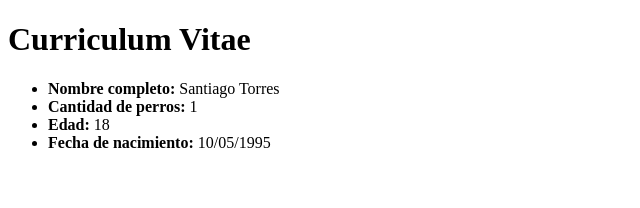
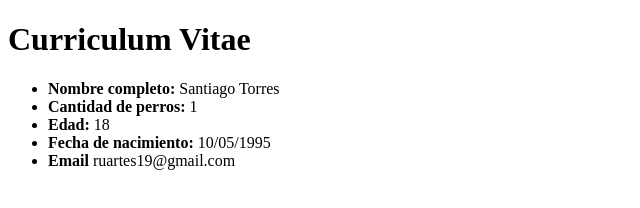
Before and after one commit to santiruartes/nucba2717, a plain HTML site: page index.html in a window 1280 px wide. Shown: the whole page, without its empty margins (0-640 px from the left). Drawn offline with Linux system fonts and the light colour scheme.

Commit message:
Email agregado

```diff
--- a/index.html
+++ b/index.html
@@ -13,6 +13,7 @@
         <li><b>Cantidad de perros: </b>1</li>
         <li><b>Edad: </b>18</li>
         <li><b>Fecha de nacimiento: </b>10/05/1995</li>
+        <li><b>Email</b> ruartes19@gmail.com</li>
     </ul>
 </body>
 </html>
```
